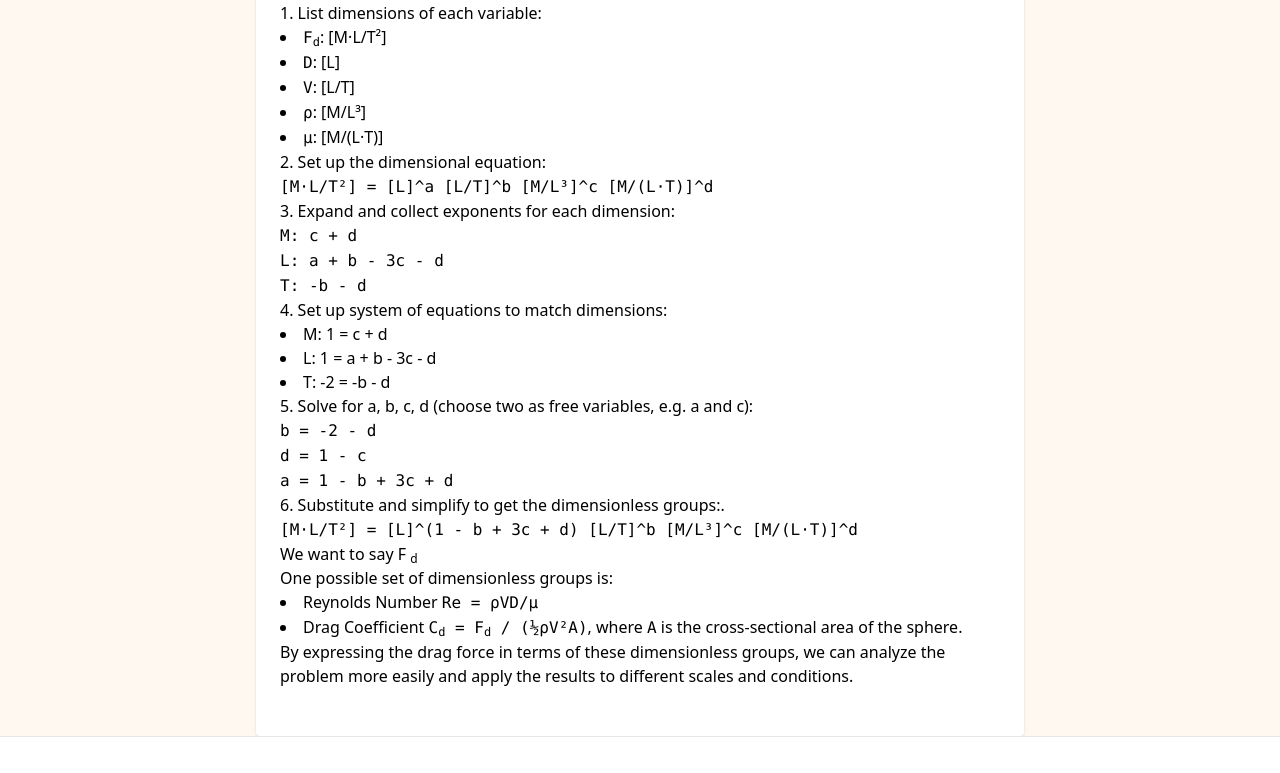
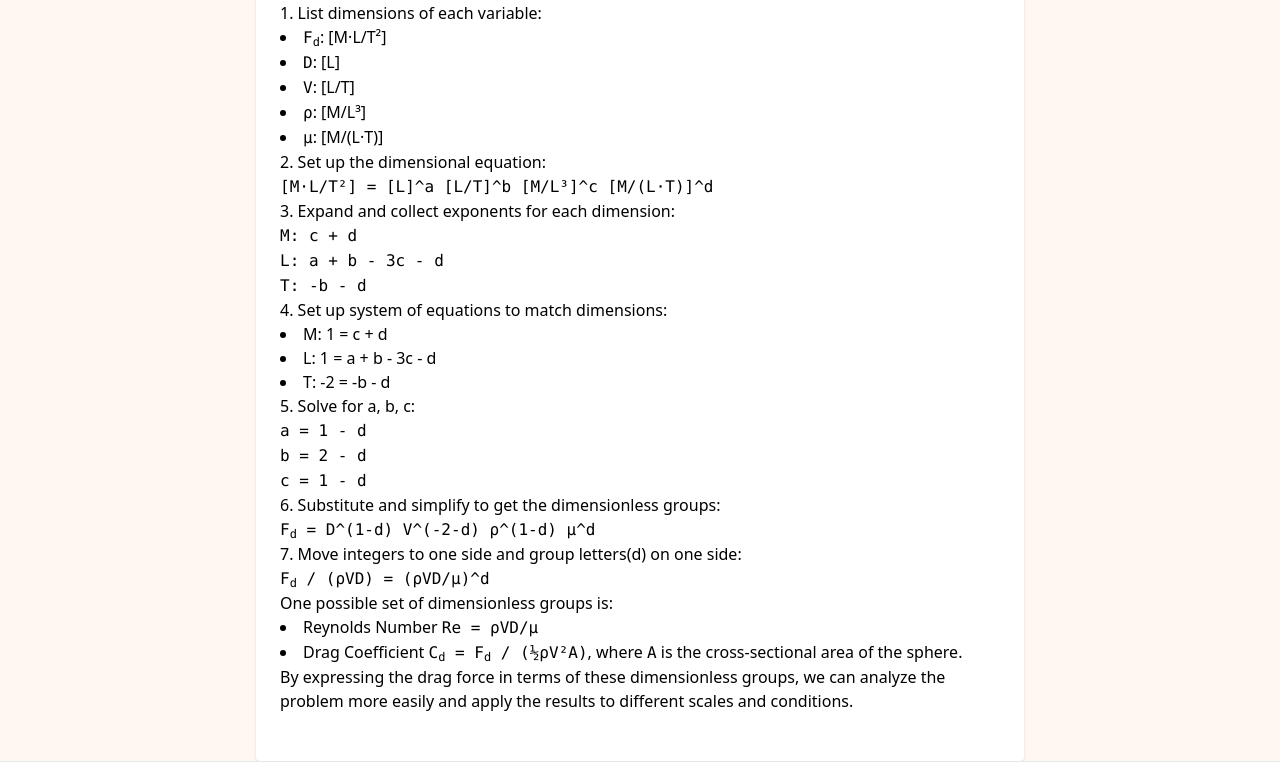
Before and after one commit to cheuab/texas, a React (Vite) app: page /resources/study-materials/dimensions in a window 1280 px wide. Shown: the part 1712-2485 px from the top of the page. Built offline with nearby package versions, Linux system fonts and the light colour scheme.

Commit message:
final edits

```diff
--- a/src/resources/studymaterials/Dimensions.tsx
+++ b/src/resources/studymaterials/Dimensions.tsx
@@ -126,15 +126,15 @@ const Dimensions: React.FC = () => {
             <li>L: 1 = a + b - 3c - d</li>
             <li>T: -2 = -b - d</li>
           </ul>
-          5. Solve for a, b, c, d (choose two as free variables, e.g. a and c):<br/>
-          <span className="font-mono">b = -2 - d</span><br/>
-          <span className="font-mono">d = 1 - c</span><br/>
-          <span className="font-mono">a = 1 - b + 3c + d</span><br/>
-          6. Substitute and simplify to get the dimensionless groups:. <br/>
-          <span className="font-mono">[M·L/T²] = [L]^(1 - b + 3c + d) [L/T]^b [M/L³]^c [M/(L·T)]^d</span><br/>
-
+          5. Solve for a, b, c:<br/>
+          <span className="font-mono">a = 1 - d</span><br/>
+          <span className="font-mono">b = 2 - d</span><br/>
+          <span className="font-mono">c = 1 - d</span><br/>
+          6. Substitute and simplify to get the dimensionless groups: <br/>
+          <span className="font-mono">F<sub>d</sub> = D^(1-d) V^(-2-d) ρ^(1-d) μ^d</span><br/>
+          7. Move integers to one side and group letters(d) on one side: <br/>
+          <span className="font-mono">F<sub>d</sub> / (ρVD) = (ρVD/μ)^d</span><br/>
         </p>
-        <p> We want to say F <sub> d</sub> </p>
         <p>One possible set of dimensionless groups is:</p>
         <ul className="list-disc list-inside">
           <li>Reynolds Number <span className="font-mono">Re = ρVD/μ</span></li>
```
